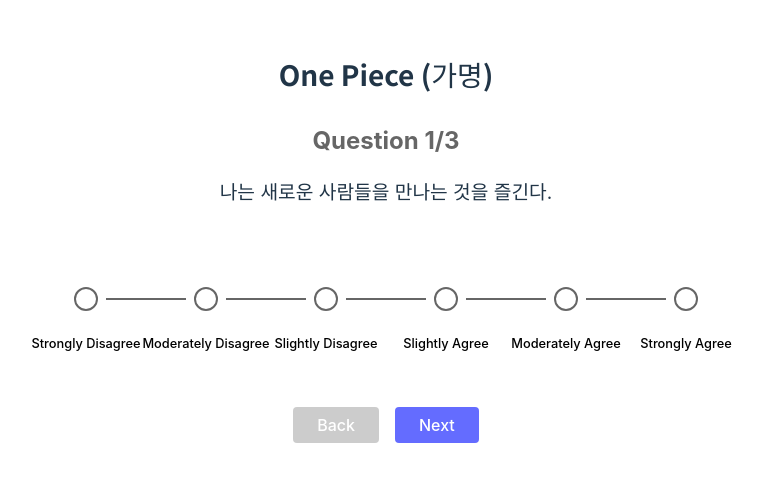
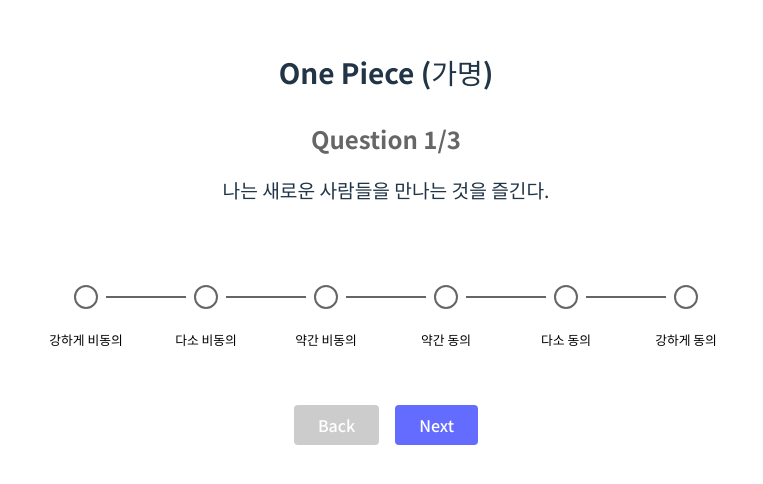
Before and after one commit to sounmu/25-1-KeYThon-2-fe, a React (Vite) app: page / in a window 1280 px wide. Shown: the part 166-650 px from the top of the page, without its empty margins (254-1017 px from the left). Built offline with nearby package versions, Linux system fonts and the light colour scheme.

Commit message:
style: update font weights and translate survey options to Korean
- Changed font weight for Noto Sans KR in index.html to include weight 500.
- Added font-family declaration in App.css for consistent typography.
- Translated survey option texts in App.jsx from English to Korean for localization.

```diff
--- a/index.html
+++ b/index.html
@@ -5,7 +5,7 @@
     <link rel="icon" type="image/svg+xml" href="/vite.svg" />
     <meta name="viewport" content="width=device-width, initial-scale=1.0" />
     <title>Vite + React</title>
-    <link href="https://fonts.googleapis.com/css2?family=Noto+Sans+KR:wght@400;700&display=swap" rel="stylesheet">
+    <link href="https://fonts.googleapis.com/css2?family=Noto+Sans+KR:wght@400;500;700&display=swap" rel="stylesheet">
   </head>
   <body>
     <div id="root"></div>
--- a/src/App.css
+++ b/src/App.css
@@ -3,12 +3,12 @@
   margin: 0 auto;
   padding: 2rem;
   text-align: center;
+  font-family: 'Noto Sans KR', sans-serif;
 }
 
 .text-h3 {
   font-size: 1.75rem;
   font-weight: 700;
-  font-family: 'Noto Sans KR', sans-serif;
 }
 
 .survey-container {
--- a/src/App.jsx
+++ b/src/App.jsx
@@ -14,12 +14,12 @@
   ]
 
   const options = [
-    "Strongly Disagree",
-    "Moderately Disagree",
-    "Slightly Disagree",
-    "Slightly Agree",
-    "Moderately Agree",
-    "Strongly Agree"
+    "강하게 비동의",
+    "다소 비동의",
+    "약간 비동의",
+    "약간 동의",
+    "다소 동의",
+    "강하게 동의"
   ]
 
   const handleAnswer = (option) => {
```
